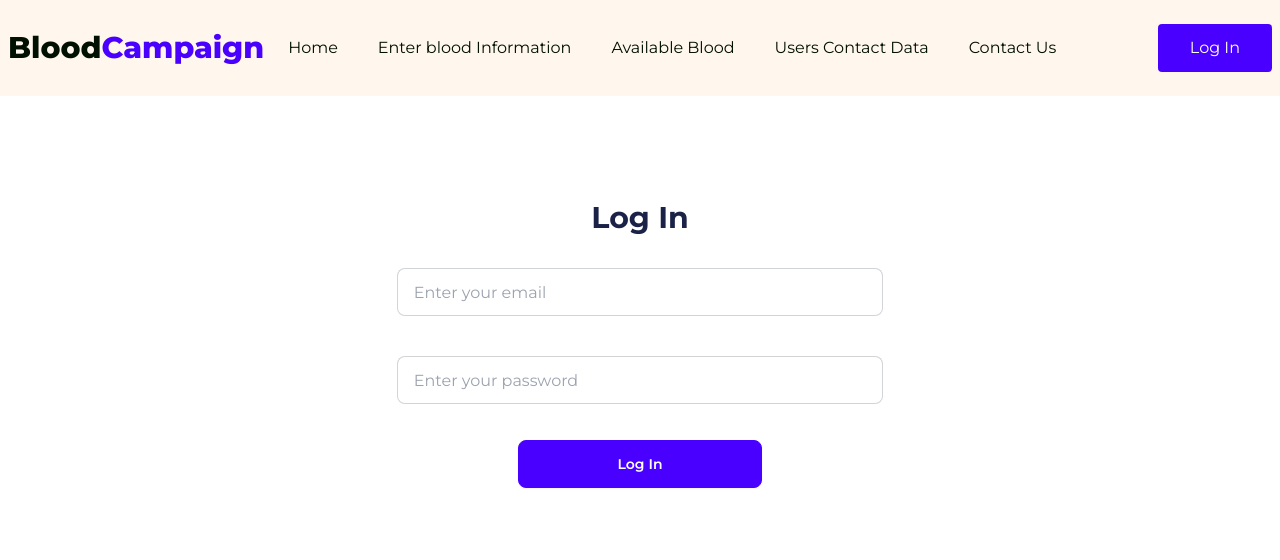
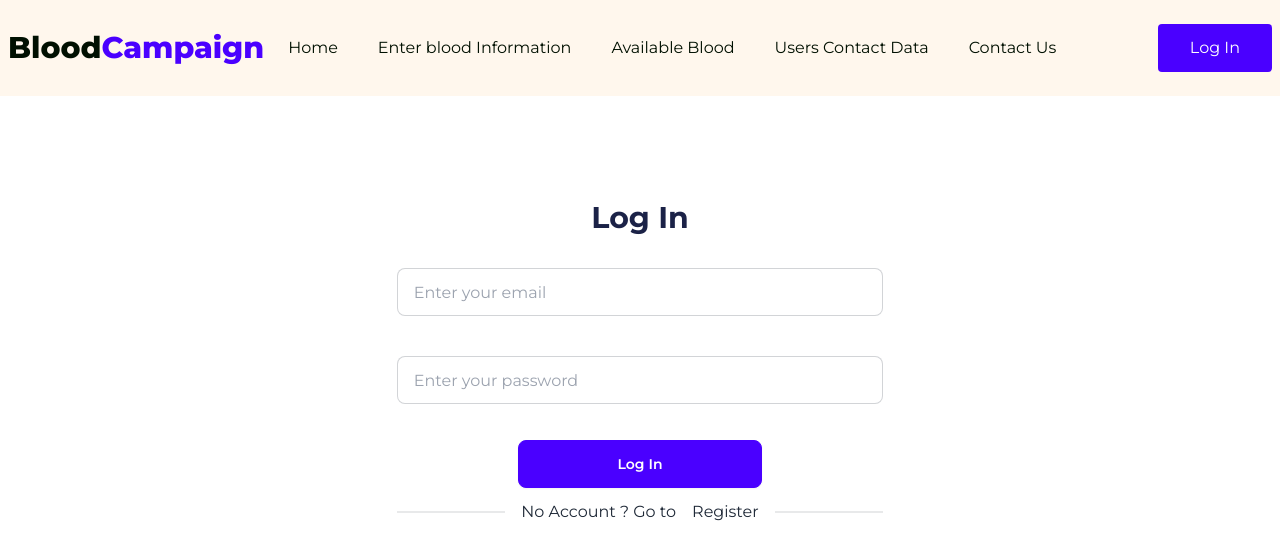
Before and after one commit to mdselimme/Blood-Doner-Data-Collection-Crud-Frontend-React, a React (Vite) app: page /log_in in a window 1280 px wide. Shown: the top 560 px of the page. Built offline with nearby package versions, Linux system fonts and the light colour scheme.

Commit message:
add_register

```diff
--- a/src/Components/Pages/Login/Login.jsx
+++ b/src/Components/Pages/Login/Login.jsx
@@ -1,3 +1,4 @@
+import { Link } from "react-router";
 
 
 const Login = () => {
@@ -46,6 +47,7 @@ const Login = () => {
                             </button>
                         </div>
                     </form>
+                    <div className="divider">No Account ? Go to <Link to={'/register_account'}>Register</Link></div>
                 </div>
             </div>
         </div>
```
